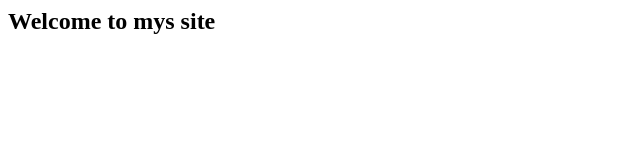
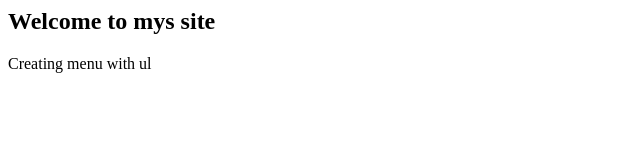
Before and after one commit to navarathanb/prashanth, a plain HTML site: page index.html in a window 1280 px wide. Shown: the whole page, without its empty margins (0-640 px from the left). Drawn offline with Linux system fonts and the light colour scheme.

Commit message:
updated index page

```diff
--- a/index.html
+++ b/index.html
@@ -2,5 +2,6 @@
 	<head></head>
 	<body>
 		<h2>Welcome to mys site</h2>
+		<div>Creating menu with ul</div>
 	</body>
 </html>
```
